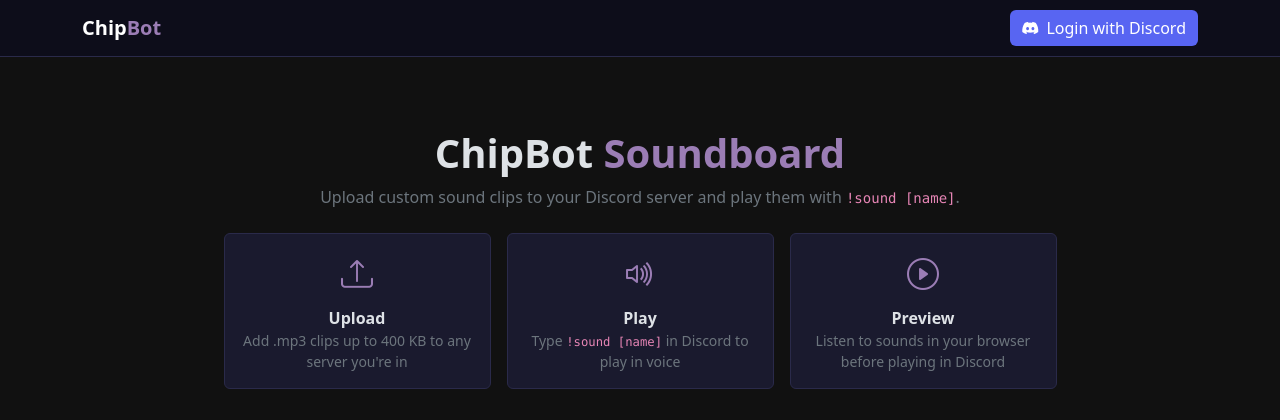
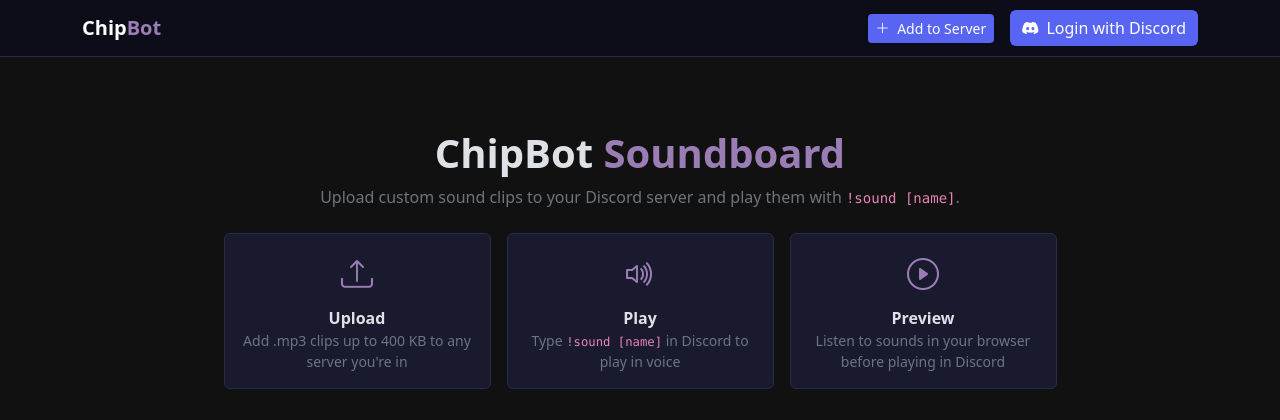
Before and after one commit to OlavRab/ChipBot, a Flask app: page / in a window 1280 px wide. Shown: the top 420 px of the page. Run offline with Flask 3, Linux system fonts and the light colour scheme.

Commit message:
update main.py and base templates

```diff
--- a/main.py
+++ b/main.py
@@ -31,6 +31,7 @@ logger.addHandler(_log_handler)
 
 intents = discord.Intents.default()
 intents.members = True
+intents.message_content = True
 client = commands.Bot(command_prefix='!', intents=intents)
 
 
--- a/templates/base.html
+++ b/templates/base.html
@@ -44,6 +44,7 @@
   <div class="container">
     <a class="navbar-brand fw-bold" href="/">Chip<span>Bot</span></a>
     <div class="ms-auto d-flex align-items-center gap-3">
+      <a href="https://discord.com/oauth2/authorize?client_id=784119635536379914" target="_blank" rel="noopener" class="btn btn-sm btn-discord"><i class="bi bi-plus-lg me-1"></i> Add to Server</a>
       {% if user %}
         {% set avatar_url = "https://cdn.discordapp.com/avatars/" ~ user.id ~ "/" ~ user.avatar ~ ".png?size=64" if user.avatar else "https://cdn.discordapp.com/embed/avatars/0.png" %}
         <img src="{{ avatar_url }}" class="avatar" alt="avatar">
```
